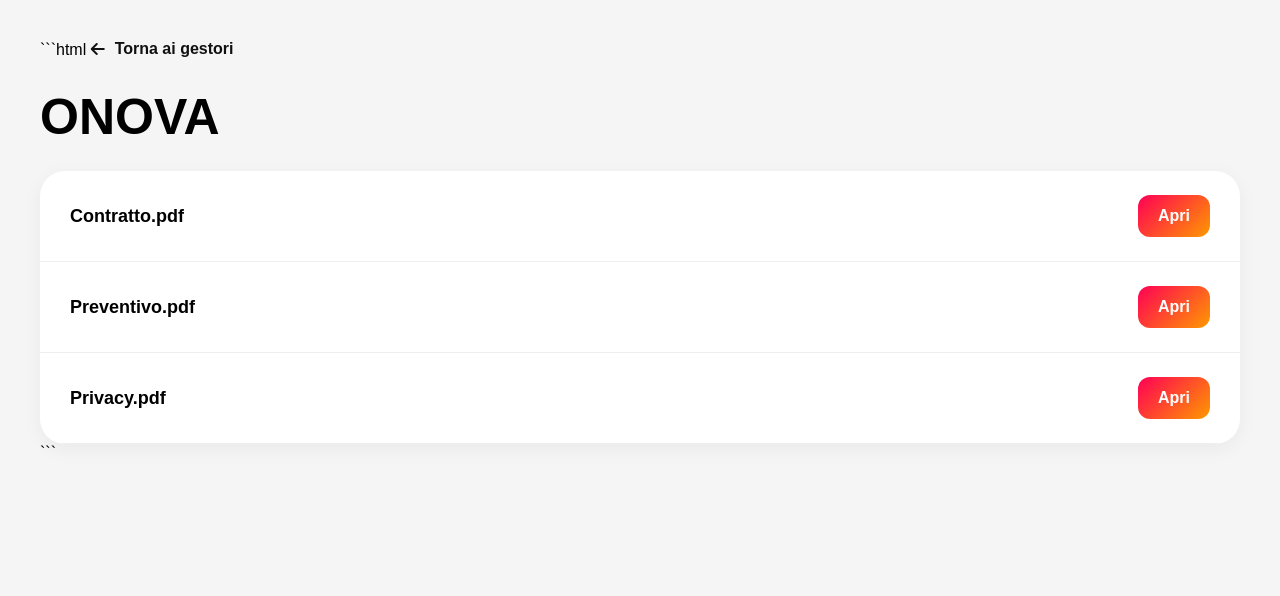
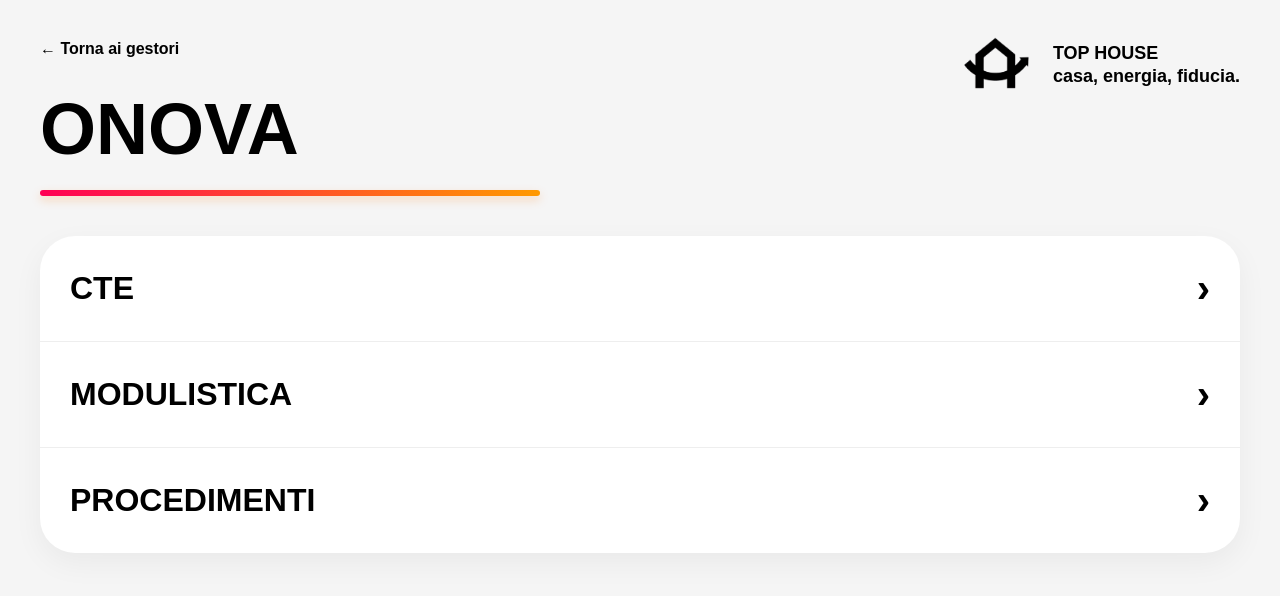
Before and after one commit to laminetallth/TOP-HOUSE, a plain HTML site: page gestori/onova.html in a window 1280 px wide. Drawn offline with Linux system fonts and the light colour scheme.

Commit message:
Update onova.html

````diff
--- a/gestori/onova.html
+++ b/gestori/onova.html
@@ -1,14 +1,9 @@
-```html
 <!DOCTYPE html>
 <html lang="it">
 <head>
 <meta charset="UTF-8">
 <meta name="viewport" content="width=device-width, initial-scale=1.0">
-
 <title>ONOVA - TOP HOUSE</title>
-
-<link rel="stylesheet"
-href="https://cdnjs.cloudflare.com/ajax/libs/font-awesome/6.5.1/css/all.min.css"/>
 
 <style>
 
@@ -24,85 +19,144 @@
 padding:40px;
 }
 
+.logo{
+position:absolute;
+top:30px;
+right:40px;
+display:flex;
+align-items:center;
+gap:15px;
+}
+
+.logo img{
+height:70px;
+}
+
+.logo-text{
+font-size:18px;
+font-weight:bold;
+line-height:1.3;
+}
+
 .back{
-display:inline-flex;
-align-items:center;
-gap:10px;
 text-decoration:none;
-color:#111;
-font-weight:700;
+color:black;
+font-weight:bold;
+display:inline-block;
 margin-bottom:30px;
 }
 
-.back:hover{
-color:#ff5500;
+h1{
+font-size:72px;
+font-weight:900;
+margin-bottom:20px;
+}
+
+.line{
+width:500px;
+height:6px;
+background:linear-gradient(
+90deg,
+#ff0055,
+#ff9900
+);
+border-radius:50px;
+box-shadow:0 4px 10px rgba(255,120,0,.25);
+margin-bottom:40px;
+}
+
+.box{
+background:white;
+border-radius:35px;
+overflow:hidden;
+box-shadow:0 10px 30px rgba(0,0,0,.05);
+}
+
+.item{
+display:flex;
+justify-content:space-between;
+align-items:center;
+padding:30px;
+font-size:32px;
+font-weight:bold;
+text-decoration:none;
+color:black;
+border-bottom:1px solid #eee;
+}
+
+.item:last-child{
+border-bottom:none;
+}
+
+.arrow{
+font-size:40px;
+}
+
+@media(max-width:768px){
+
+body{
+padding:20px;
 }
 
 h1{
-font-size:50px;
-margin-bottom:25px;
+font-size:48px;
 }
 
-.files{
-background:white;
-border-radius:25px;
-overflow:hidden;
-box-shadow:0 5px 20px rgba(0,0,0,.05);
+.line{
+width:100%;
 }
 
-.file{
-display:flex;
-justify-content:space-between;
-align-items:center;
-padding:24px 30px;
-border-bottom:1px solid #eee;
+.item{
+font-size:24px;
+padding:25px;
 }
 
-.file-name{
-font-weight:800;
-font-size:18px;
+.logo{
+position:static;
+margin-bottom:30px;
+justify-content:flex-end;
 }
 
-.btn{
-background:linear-gradient(135deg,#ff0055,#ff9900);
-padding:12px 20px;
-border-radius:12px;
-color:white;
-text-decoration:none;
-font-weight:700;
 }
 
 </style>
 </head>
-
 <body>
 
 <a href="../luce-gas.html" class="back">
-<i class="fa-solid fa-arrow-left"></i>
-Torna ai gestori
+← Torna ai gestori
 </a>
+
+<div class="logo">
+<img src="../logo.png">
+<div class="logo-text">
+TOP HOUSE<br>
+casa, energia, fiducia.
+</div>
+</div>
 
 <h1>ONOVA</h1>
 
-<div class="files">
+<div class="line"></div>
 
-<div class="file">
-<div class="file-name">Contratto.pdf</div>
-<a href="#" class="btn">Apri</a>
-</div>
+<div class="box">
 
-<div class="file">
-<div class="file-name">Preventivo.pdf</div>
-<a href="#" class="btn">Apri</a>
-</div>
+<a class="item" href="onova-cte.html">
+CTE
+<span class="arrow">›</span>
+</a>
 
-<div class="file">
-<div class="file-name">Privacy.pdf</div>
-<a href="#" class="btn">Apri</a>
-</div>
+<a class="item" href="onova-modulistica.html">
+MODULISTICA
+<span class="arrow">›</span>
+</a>
+
+<a class="item" href="onova-procedimenti.html">
+PROCEDIMENTI
+<span class="arrow">›</span>
+</a>
 
 </div>
 
 </body>
 </html>
-```
````
